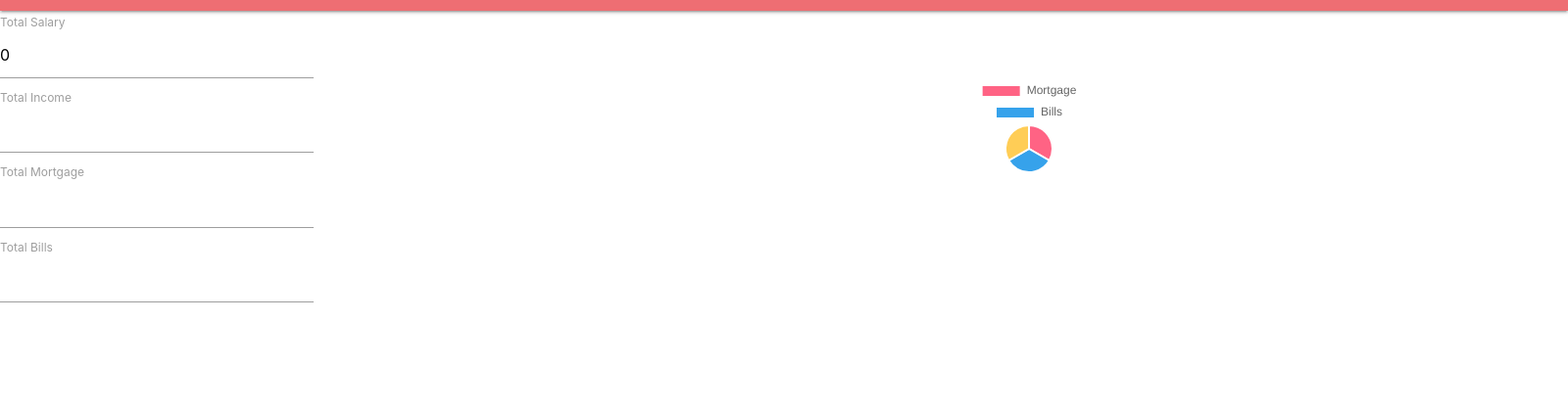
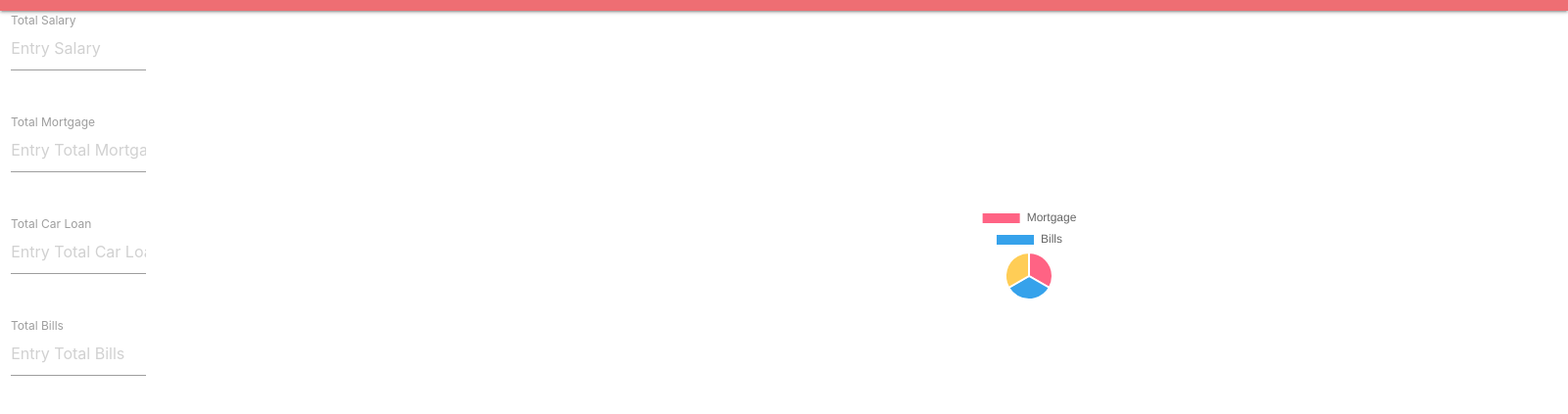
Before and after one commit to JonasWalker/Moneyzz, an Electron app: page mainWindow.html in a window 1600 px wide. Shown: the part 53-476 px from the top of the page at 98% size. Drawn offline with nearby package versions, Linux system fonts and the light colour scheme; no server answers.

Commit message:
got fields to work and update the database

```diff
--- a/main.js
+++ b/main.js
@@ -37,8 +37,8 @@
 app.on('ready', function () {
   // Create new window
   mainWindow = new BrowserWindow({
-    width: 1080,
-    height: 720,
+    width: 1920,
+    height: 1080,
 
     webPreferences: {
       nodeIntegration: true,
--- a/mainWindow.html
+++ b/mainWindow.html
@@ -1,7 +1,23 @@
 <!DOCTYPE html>
 <html lang="en">
   <head>
-    <title>Moneyzz</title>
+    <!--Import Google Icon Font-->
+    <link
+      href="https://fonts.googleapis.com/icon?family=Material+Icons"
+      rel="stylesheet"
+    />
+    <!--Import materialize.css-->
+    <link
+      type="text/css"
+      rel="stylesheet"
+      href="css/materialize.min.css"
+      media="screen,projection"
+    />
+
+    <!--Let browser know website is optimized for mobile-->
+    <meta name="viewport" content="width=device-width, initial-scale=1.0" />
+
+    <title onload="whenOpen()">Moneyzz</title>
     <link
       rel="stylesheet"
       href="https://cdnjs.cloudflare.com/ajax/libs/materialize/1.0.0/css/materialize.min.css"
@@ -13,30 +29,58 @@
         <a class="brand-logo center">Moneyzz</a>
       </div>
     </nav>
-    <div style="width: 20%; float: left" class="left-align" class="container">
-      <form>
-        <div>
-          <label>Total Salary</label>
-          <input
-            value="0"
-            type="text"
-            id="item"
-            name="test"
-            autofocus
-            readonly
-          />
+    <div
+      class="row"
+      onload="whenOpen()"
+      style="width: 20%; float: left"
+      class="left-align"
+    >
+      <form class="col s12">
+        <div class="row">
+          <div class="input-field col s6">
+            <input
+              placeholder="Entry Salary"
+              id="totalSalary"
+              type="text"
+              onblur="upDateDatabase()"
+            />
+            <label class="active" for="totalSalary">Total Salary</label>
+          </div>
         </div>
-        <div>
-          <label>Total Income</label>
-          <input type="text" id="item1" name="test1" autofocus readonly />
+        <div class="row">
+          <div class="input-field col s6">
+            <input
+              placeholder="Entry Total Mortgages"
+              type="text"
+              id="totalMortgage"
+              name="totalMortgage"
+            />
+            <label class="active" for="totalMortgage">Total Mortgage</label>
+          </div>
         </div>
-        <div>
-          <label>Total Mortgage</label>
-          <input type="text" id="item2" name="test2" autofocus readonly />
+        <div class="row">
+          <div class="input-field col s6">
+            <input
+              placeholder="Entry Total Car Loans"
+              type="text"
+              id="totalCarLoan"
+              name="totalCarLoan"
+              onblur="upDateDatabase()"
+            />
+            <label class="active" for="totalCarLoan">Total Car Loan</label>
+          </div>
         </div>
-        <div>
-          <label>Total Bills</label>
-          <input type="text" id="item3" name="test3" autofocus readonly />
+        <div class="row">
+          <div class="input-field col s6">
+            <input
+              placeholder="Entry Total Bills"
+              type="text"
+              id="totalBills"
+              name="totalBills"
+              onblur="upDateDatabase()"
+            />
+            <label class="active" for="totalBills">Total Bills</label>
+          </div>
         </div>
         <!-- <button class="btn waves-effect waves-light" type="submit">
           add item
@@ -57,7 +101,7 @@
     <script src="https://cdn.jsdelivr.net/npm/chart.js"></script>
 
     <script>
-      // SQL stuff
+      /* // SQL stuff
       const electron = require('electron')
       const { ipcRenderer } = electron
       const ul = document.querySelector('ul')
@@ -80,44 +124,25 @@
           console.log(results)
           document.getElementById('item').value = results[0].salary
         }
-      )
+      ) */
 
       var temp = 0
 
       // Add item
-      ipcRenderer.on('item:add', function (e, item) {
-        document.getElementById('item').value = item
-        temp = document.getElementById('item').value
-        connection.query(
-          'UPDATE moneyz.accountinfo SET salary = ' + item + ';',
-          function (error, results, fields) {
-            if (error) throw error
-          }
-        )
-      })
-      console.log('test123')
+      //ipcRenderer.on('item:add', function (e, item) {
+      //document.getElementById('item').value = item
+      //temp = document.getElementById('item').value
+      //connection.query(
+      //'UPDATE moneyz.accountinfo SET salary = ' + item + ';',
+      //function (error, results, fields) {
+      //  if (error) throw error
+      //}
+      //)
+      //})
+      // console.log('test123')
       section1 = 120
       section2 = 120
       section3 = 120
-      console.log(document.getElementById('item').value)
-      // Clear Items
-      //ipcRenderer.on('item:clear', function () {
-      //  ul.innerHTML = ''
-      //  ul.className = ''
-      //})
-
-      // Remove Item
-      //ul.addEventListener('dblclick', removeItem)
-
-      /* function removeItem(e) {
-        e.target.remove()
-        if (ul.children.length == 0) {
-          ul.className = ''
-        }
-      } */
-
-      /* console.log('right here')
-      console.log(temp.value) */
 
       // === include 'setup' then 'config' above ===
 
@@ -149,103 +174,103 @@
               bottom: 1500,
             },
           },
-          /*  plugins: {
-            legend: {
-              position: 'right',
-              align: 'center',
-            },
-          }, */
         },
       }
 
-      /* let chart = new Chart(ctx, {
-        type: 'line',
-        data: data,
-        options: {
-          layout: {
-            padding: 20,
-          },
-        },
-      }) */
-
-      /*  const actions = [
-        {
-          name: 'Position: right',
-          handler(chart) {
-            chart.options.plugins.legend.position = 'right'
-            chart.update()
-          },
-        },
-      ] */
-
       var myChart = new Chart(document.getElementById('myChart'), config)
 
-      connection.end()
+      //connection.end()
     </script>
-    <!--   <br style="clear: both" /> -->
     <script src="https://cdn.jsdelivr.net/npm/chart.js"></script>
+    <script>
+      // Fills everything onLoad
+      function whenOpen() {
+        // SQL stuff
+        const electron = require('electron')
+        const { ipcRenderer } = electron
+        const ul = document.querySelector('ul')
 
-    <!-- <script>
-      // === include 'setup' then 'config' above ===
+        //auto-populate the info
+        var mysql = require('mysql')
 
-      const data = {
-        labels: ['Mortgage', 'Bills', 'Loans'],
-        datasets: [
-          {
-            label: 'My Fiances',
-            data: [120, 120, 120],
-            backgroundColor: [
-              'rgb(255, 99, 132)',
-              'rgb(54, 162, 235)',
-              'rgb(255, 205, 86)',
-            ],
-            hoverOffset: 4,
-          },
-        ],
+        var connection = mysql.createConnection({
+          host: '127.0.0.1',
+          user: 'JonasWalker',
+          password: 'jonas1999',
+          database: 'Moneyz',
+        })
+
+        connection.connect()
+
+        connection.query(
+          'SELECT * FROM moneyz.accountinfo;',
+          function (error, results, fields) {
+            if (error) throw error
+            console.log(results)
+            document.getElementById('totalSalary').value = results[0].salary
+            document.getElementById('totalMortgage').value =
+              results[0].totalMortgages
+            document.getElementById('totalCarLoan').value =
+              results[0].totalCarLoans
+            document.getElementById('totalBills').value = results[0].totalBills
+            //document.getElementById('item').value = results[0].salary
+          }
+        )
+        connection.end()
       }
+    </script>
 
-      const config = {
-        type: 'pie',
-        data: data,
-        options: {
-          layout: {
-            padding: {
-              left: 1000,
-              right: 500,
-              top: 0,
-              bottom: 1500,
-            },
-          },
-          /*  plugins: {
-            legend: {
-              position: 'right',
-              align: 'center',
-            },
-          }, */
-        },
+    <script>
+      function upDateDatabase() {
+        // SQL stuff
+        const electron = require('electron')
+        const { ipcRenderer } = electron
+        const ul = document.querySelector('ul')
+
+        //auto-populate the info
+        var mysql = require('mysql')
+
+        var connection = mysql.createConnection({
+          host: '127.0.0.1',
+          user: 'JonasWalker',
+          password: 'jonas1999',
+          database: 'Moneyz',
+        })
+
+        connection.connect()
+
+        var item1 = document.getElementById('totalSalary').value
+        var item2 = document.getElementById('totalMortgage').value
+        var item3 = document.getElementById('totalCarLoan').value
+        var item4 = document.getElementById('totalBills').value
+
+        connection.query(
+          'UPDATE accountinfo SET salary =' +
+            item1 +
+            ', totalMortgages = ' +
+            item2 +
+            ', totalBills = ' +
+            item3 +
+            ', totalCarLoans = ' +
+            item4 +
+            ';',
+          function (error, results, fields) {
+            if (error) throw error
+            console.log(results)
+            document.getElementById('totalSalary').value = results[0].salary
+            document.getElementById('totalMortgage').value =
+              results[0].totalMortgages
+            document.getElementById('totalCarLoan').value =
+              results[0].totalCarLoans
+            document.getElementById('totalBills').value = results[0].totalBills
+            //document.getElementById('item').value = results[0].salary
+          }
+        )
       }
+    </script>
 
-      /* let chart = new Chart(ctx, {
-        type: 'line',
-        data: data,
-        options: {
-          layout: {
-            padding: 20,
-          },
-        },
-      }) */
-
-      /*  const actions = [
-        {
-          name: 'Position: right',
-          handler(chart) {
-            chart.options.plugins.legend.position = 'right'
-            chart.update()
-          },
-        },
-      ] */
-
-      var myChart = new Chart(document.getElementById('myChart'), config)
-    </script> -->
+    <!--JavaScript at end of body for optimized loading-->
+    <script type="text/javascript" src="js/materialize.min.js"></script>
   </body>
 </html>
+<!--"UPDATE accountinfo SET salary =" + item + ", totalMortgages = " + item + ", totalBills = " + item + ", totalCarLoans = " + item + ";" -->
--- a/package.json
+++ b/package.json
@@ -21,6 +21,7 @@
     "electron": "^15.1.2",
     "electron-chartjs": "^1.0.0",
     "electron-reloader": "^1.2.1",
+    "materialize-css": "^1.0.0-rc.2",
     "mysql": "^2.18.1"
   }
 }
```
Also changed, not shown: 1 other file.
